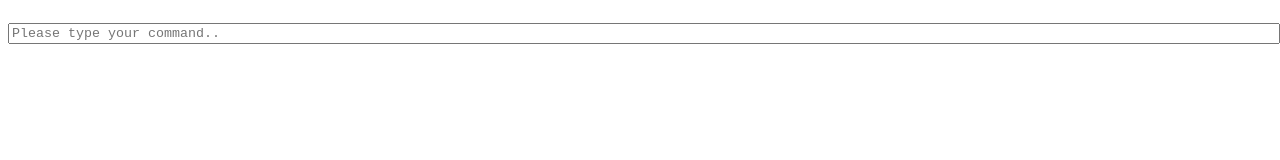
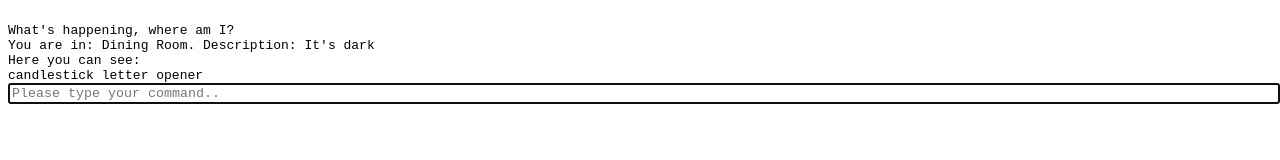
Before and after one commit to xaser33/Game, a plain HTML site: page index.html in a window 1280 px wide. Drawn offline with nearby package versions, Linux system fonts and the light colour scheme.

Commit message:
First upload

```diff
--- a/index.html
+++ b/index.html
@@ -12,13 +12,13 @@
     <input id="user-input" width="300px" placeholder="Please type your command.."></input>
 
     <script type="text/javascript" src="https://code.jquery.com/jquery-3.2.1.min.js"></script>
-<!--
     <script type="text/javascript" src="rooms.js"></script>
     <script type="text/javascript" src="script.js"></script>
     <script type="text/javascript" src="characters.js"></script>
--->
+
 <!-- Code below is for Google Drive .js files  https://drive.google.com/uc?export=view&id=-->
-    <script type="text/javascript" src="https://drive.google.com/uc?export=view&id=1R45AfdTiEG3gYCYOvYrbJrk34N0TvTrT"></script>
+<!--    <script type="text/javascript" src="https://drive.google.com/uc?export=view&id=1R45AfdTiEG3gYCYOvYrbJrk34N0TvTrT"></script>
     <script type="text/javascript" src="https://drive.google.com/uc?export=view&id=1z1cKNJ9HI5WpDQRVhTHL75-rv-TakCMT"></script>
     <script type="text/javascript" src="https://drive.google.com/uc?export=view&id=1CTzvNgGKE9y9Kdpnq3pV-HZz0vEzbySV"></script>
+-->
 </body>
```
